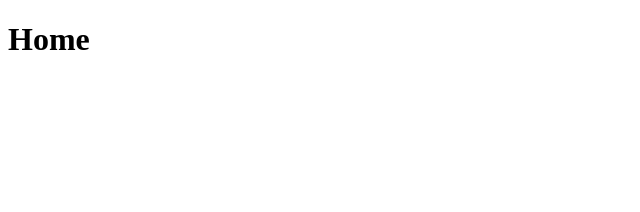
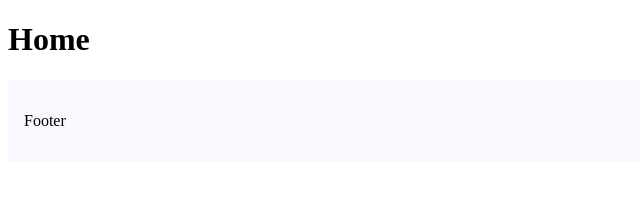
Before and after one commit to dchamp16/learn-next, a Next.js app in the folder routing/routing-demo/: page / in a window 1280 px wide. Shown: the top 212 px of the page, without its empty margins (0-640 px from the left). Built offline with nearby package versions, Linux system fonts and the light colour scheme.

Commit message:
added for layouts

```diff
--- a/routing/routing-demo/src/app/layout.tsx
+++ b/routing/routing-demo/src/app/layout.tsx
@@ -10,7 +10,25 @@
 }) {
     return (
         <html lang="en">
+        <head
+            style={{
+                backgroundColor: "lightblue",
+                padding: "1rem"
+            }}
+        >
+            <p>Header</p>
+        </head>
+
         <body>{children}</body>
+
+        <footer
+            style={{
+                backgroundColor: "ghostwhite",
+                padding: "1rem"
+            }}
+        >
+            <p>Footer</p>
+        </footer>
         </html>
     )
 }
```
Also changed, not shown: 1 other file (tests, documents, lock files or other folders). Lines whose indentation alone changed are shown as unchanged.
